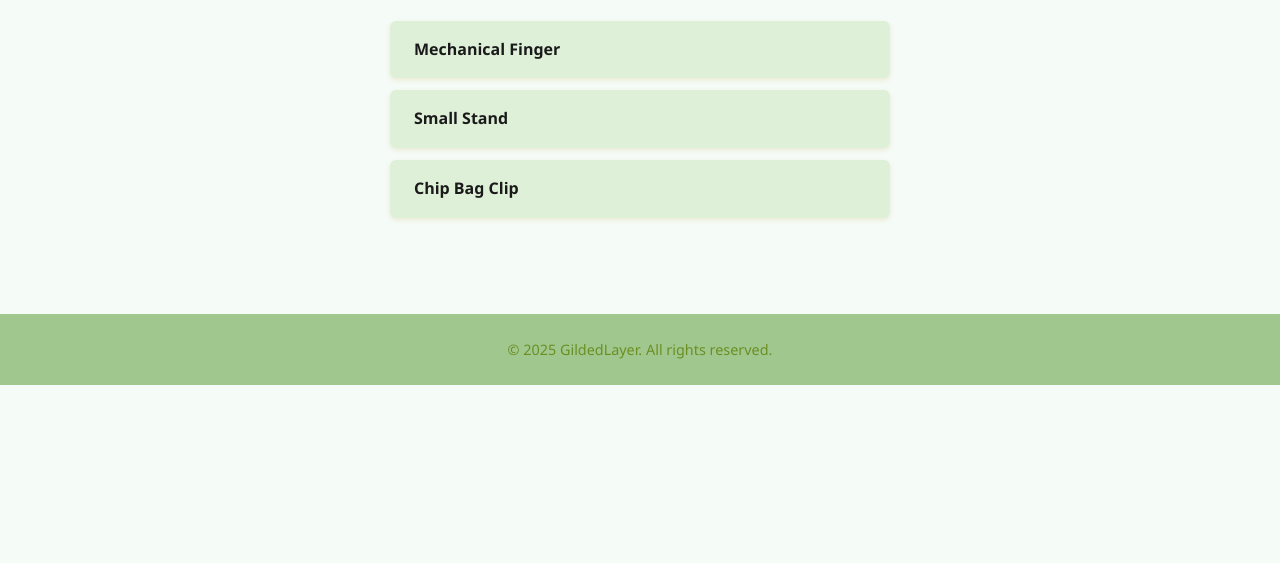
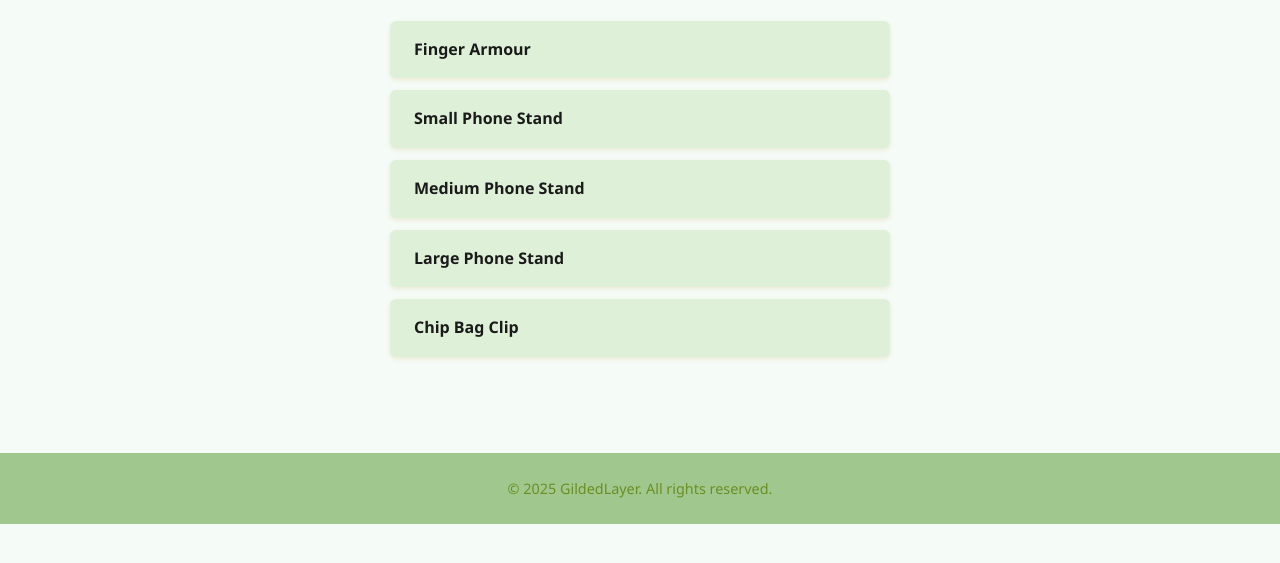
Before and after one commit to noahschaepman/gildedlayer, a plain HTML site: page items.html in a window 1280 px wide. Shown: the part 225-788 px from the top of the page. Drawn offline with Linux system fonts and the light colour scheme.

Commit message:
Update items.html

```diff
--- a/items.html
+++ b/items.html
@@ -82,8 +82,10 @@
 <main>
   <h1>Available Items</h1>
   <ul class="items-list">
-    <li>Mechanical Finger</li>
-    <li>Small Stand</li>
+    <li>Finger Armour</li>
+    <li>Small Phone Stand</li>
+    <li>Medium Phone Stand</li>
+    <li>Large Phone Stand</li>
     <li>Chip Bag Clip</li>
   </ul>
 </main>
```
